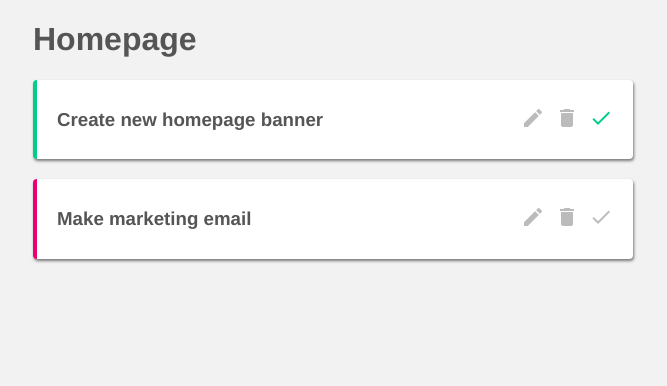
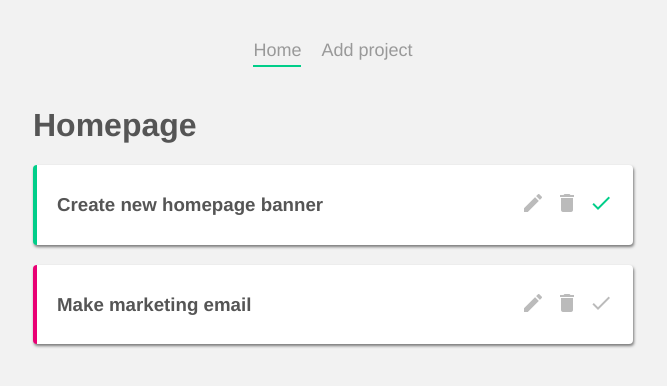
Before and after one commit to SeadSilajdzic/project-planner-vue, a Vue app: page / in a window 1280 px wide. Shown: the top 386 px of the page, without its empty margins (307-974 px from the left). Built offline with nearby package versions, Linux system fonts and the light colour scheme; data requests are answered from the project's data file.

Commit message:
navbar component

```diff
--- a/src/App.vue
+++ b/src/App.vue
@@ -1,4 +1,5 @@
 <template>
+    <Navbar/>
     <router-view/>
 </template>
 
@@ -6,6 +7,7 @@
 body {
     background: #f2f2f2;
 }
+
 #app {
     font-family: Avenir, Helvetica, Arial, sans-serif;
     -webkit-font-smoothing: antialiased;
@@ -15,3 +17,10 @@
     color: #555;
 }
 </style>
+<script>
+import Navbar from "@/components/Navbar.vue";
+
+export default {
+    components: {Navbar}
+}
+</script>
--- /dev/null
+++ b/src/components/Navbar.vue
@@ -0,0 +1,32 @@
+<script>
+export default {
+    name: "Navbar"
+}
+</script>
+
+<template>
+    <nav class="main-nav">
+        <router-link :to="{name: 'home'}">Home</router-link>
+        <router-link :to="{name: 'addProject'}">Add project</router-link>
+    </nav>
+</template>
+
+<style scoped>
+.main-nav {
+    text-align: center;
+    margin: 40px auto;
+}
+
+.main-nav a {
+    display: inline-block;
+    text-decoration: none;
+    margin: 0 10px;
+    color: #999;
+    font-size: 18px;
+}
+
+a.router-link-active {
+    border-bottom: 2px solid #00ce89;
+    padding-bottom: 4px;
+}
+</style>
--- a/src/views/Home.vue
+++ b/src/views/Home.vue
@@ -34,13 +34,13 @@
 }
 </script>
 
-
 <template>
     <div class="home">
         <h1>Homepage</h1>
         <div v-if="projects.length">
             <div v-for="project in projects" :key="project.id">
-                <SingleProject :project="project" @toggleProjectComplete="handleToggleProjectComplete" @deleteProject="handleDeleteProject"/>
+                <SingleProject :project="project" @toggleProjectComplete="handleToggleProjectComplete"
+                               @deleteProject="handleDeleteProject"/>
             </div>
         </div>
     </div>
```
